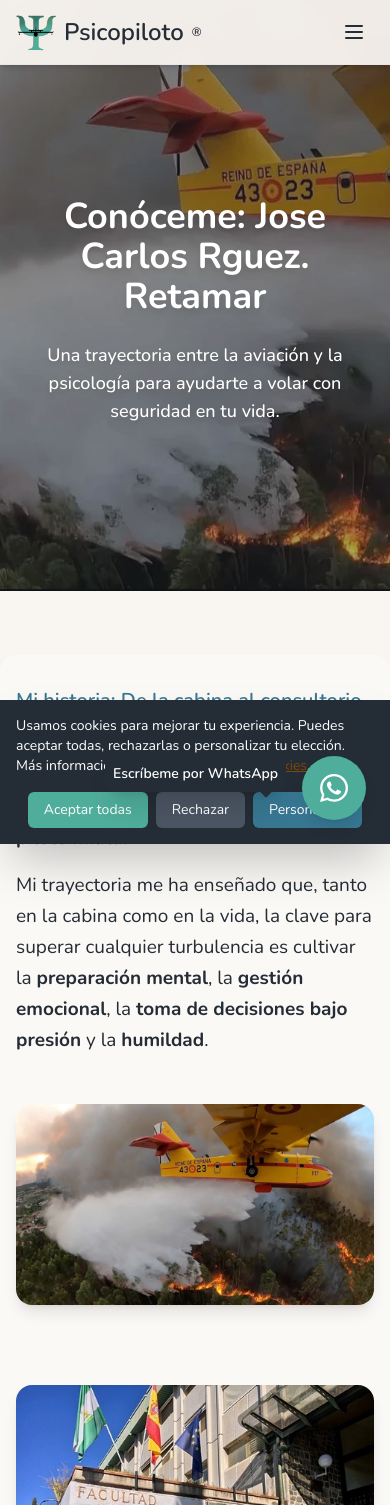
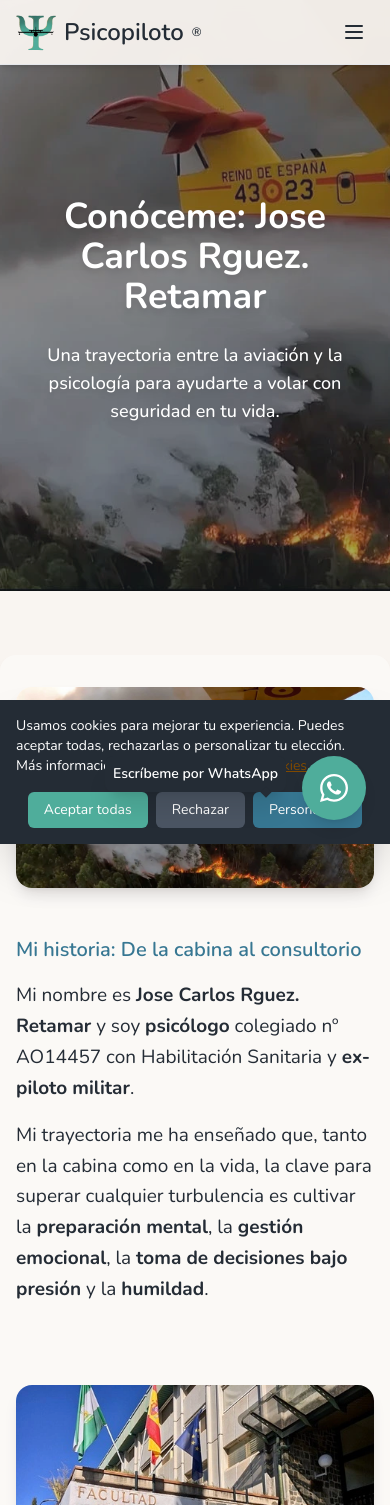
Before and after one commit to psicopiloto/psicopilotopage1, a Next.js app: page /sobre-mi in a window 390 px wide. Shown: the top 1505 px of the page. Built offline with nearby package versions, Linux system fonts and the light colour scheme.

Commit message:
Update sobre-mi.js

```diff
--- a/pages/sobre-mi.js
+++ b/pages/sobre-mi.js
@@ -81,7 +81,11 @@ export default function SobreMi() {
       <main className="flex-grow py-16 relative z-10">
         <div className="container mx-auto px-6 max-w-5xl leading-relaxed bg-white/40 p-8 rounded-2xl shadow-lg">
           <section className="mb-20 grid md:grid-cols-2 gap-12 items-center">
-            <div>
+            {/* CAMBIO APLICADO AQUÍ:
+              - Texto: Añadido "md:order-1 order-2"
+              - Imagen: Añadido "md:order-2 order-1"
+            */}
+            <div className="md:order-1 order-2">
               <h2 className="text-xl font-semibold mb-4 text-psicopiloto-blue-600">Mi historia: De la cabina al consultorio</h2>
               <p>
                 Mi nombre es <strong>Jose Carlos Rguez. Retamar</strong> y soy <strong>psicólogo</strong> colegiado nº AO14457 con Habilitación Sanitaria y <strong>ex-piloto militar</strong>.
@@ -90,7 +94,7 @@ export default function SobreMi() {
                 Mi trayectoria me ha enseñado que, tanto en la cabina como en la vida, la clave para superar cualquier turbulencia es cultivar la <strong>preparación mental</strong>, la <strong>gestión emocional</strong>, la <strong>toma de decisiones bajo presión</strong> y la <strong>humildad</strong>.
               </p>
             </div>
-            <div className="flex justify-center">
+            <div className="flex justify-center md:order-2 order-1">
               <Image
                 src="/sobre1.webp"
                 alt="Retrato de Jose Carlos Rguez. Retamar, psicólogo"
```
Lines whose indentation alone changed are shown as unchanged.
